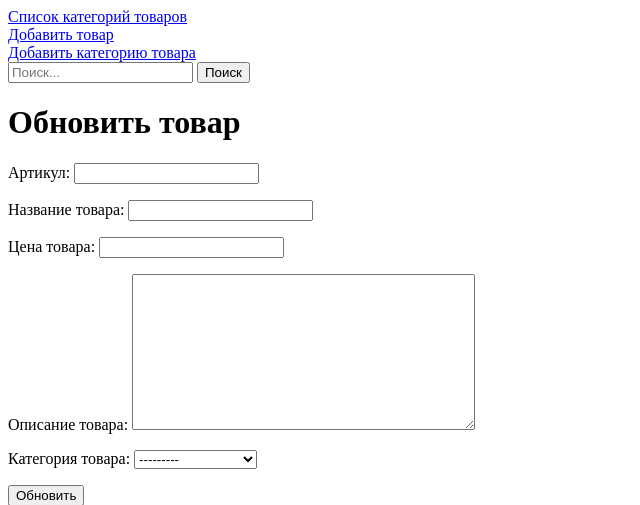
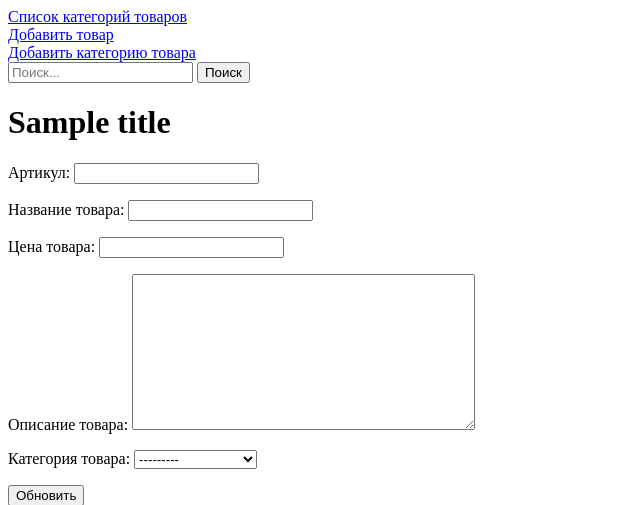
Before and after one commit to sergey-karavanets/website_with_product_catalog, a Django app: template mysite/goods/templates/update_product.html in a window 1280 px wide. Shown: the top 505 px of the page, without its empty margins (0-640 px from the left). Run offline with Django 4.2, Linux system fonts and the light colour scheme; tables that the repository leaves empty hold one stand-in row (values such as "Sample post"); the template is opened without the code that fills it: values that come from a table or form of the project are taken from there, most other values are stand-ins (such as "Sample title", 1, 10 or a date in 2020).

Commit message:
add title variable in 'update_product.html' template

```diff
--- a/mysite/goods/templates/update_product.html
+++ b/mysite/goods/templates/update_product.html
@@ -1,9 +1,9 @@
 {% extends "base.html" %}
 {% block title %}
-<title>Обновить товар</title>
+<title>{{ title }}</title>
 {% endblock %}
 {% block content %}
-<h1>Обновить товар</h1>
+<h1>{{ title }}</h1>
 <form method="post">
     {% csrf_token %}
     {{ form.as_p }}
```
